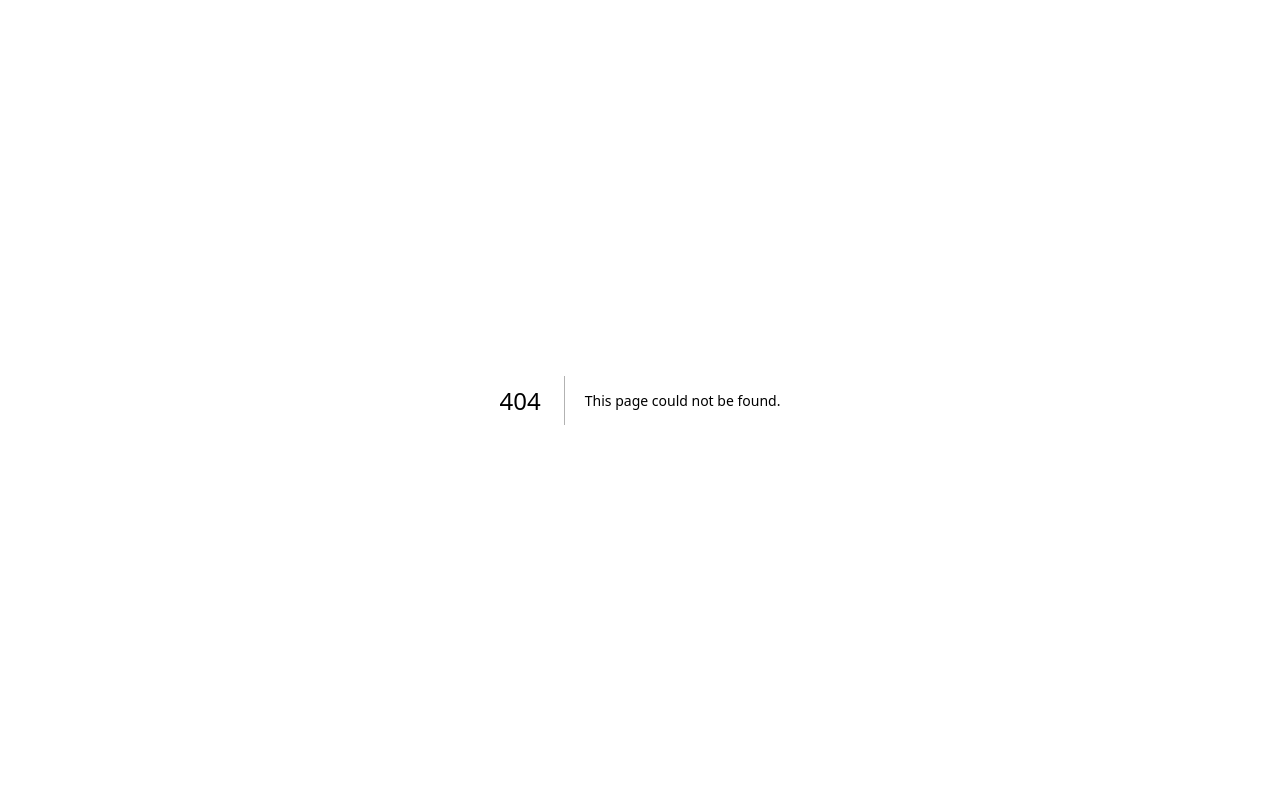
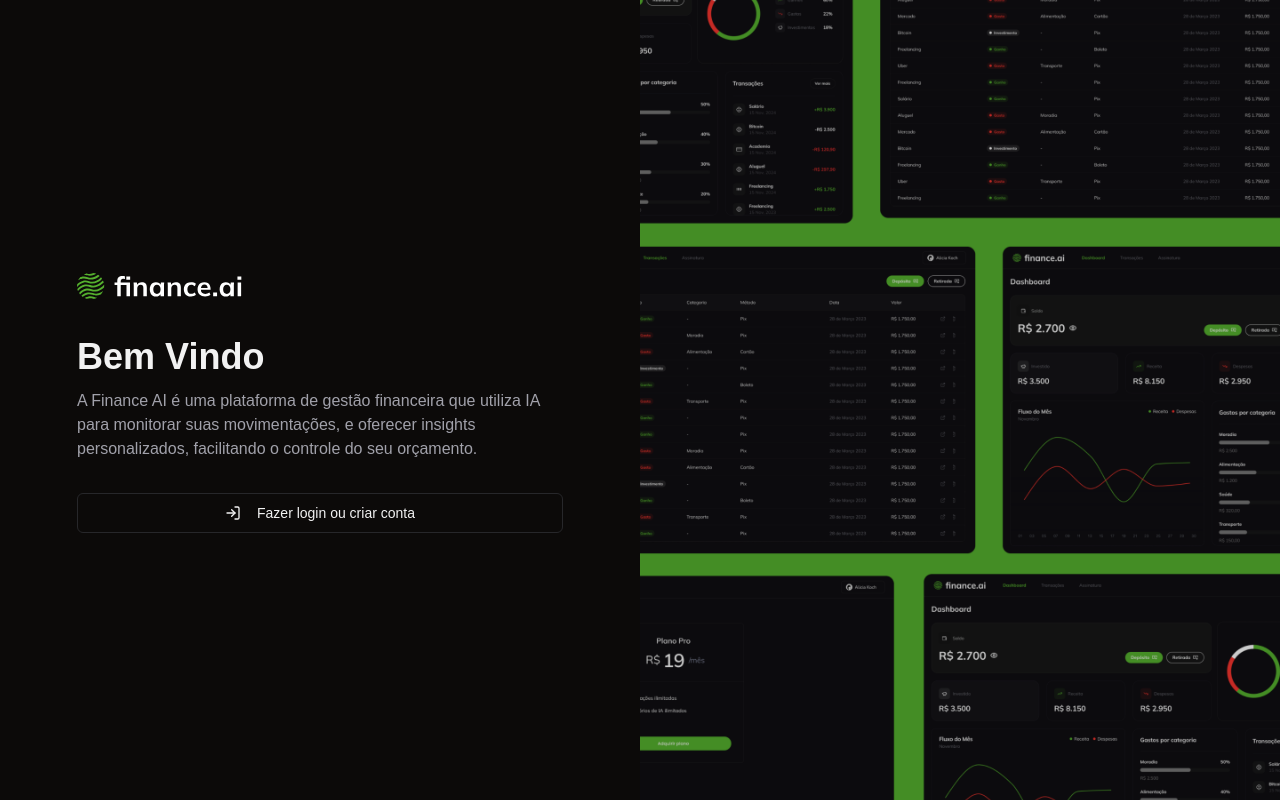
Before and after one commit to otorquati/finance-ai, a Next.js app: page /login in a window 1280 px wide. Before the commit this address had no page. Built offline with nearby package versions, Linux system fonts and the light colour scheme.

Commit message:
feat: add login page

```diff
--- a/app/globals.css
+++ b/app/globals.css
@@ -15,51 +15,51 @@
 @layer base {
   :root {
     --background: 0 0% 100%;
-    --foreground: 0 0% 3.9%;
-    --card: 0 0% 100%;
-    --card-foreground: 0 0% 3.9%;
+    --foreground: 240 10% 3.9%;
+    --card: transparent; /* Adjusted to be transparent */
+    --card-foreground: 240 10% 3.9%;
     --popover: 0 0% 100%;
-    --popover-foreground: 0 0% 3.9%;
-    --primary: 0 0% 9%;
-    --primary-foreground: 0 0% 98%;
-    --secondary: 0 0% 96.1%;
-    --secondary-foreground: 0 0% 9%;
-    --muted: 0 0% 96.1%;
-    --muted-foreground: 0 0% 45.1%;
-    --accent: 0 0% 96.1%;
-    --accent-foreground: 0 0% 9%;
+    --popover-foreground: 240 10% 3.9%;
+    --primary: 102 59% 44%; /* Adjusted for #55B02E */
+    --primary-foreground: 355.7 100% 97.3%;
+    --secondary: 240 4.8% 95.9%;
+    --secondary-foreground: 240 5.9% 10%;
+    --muted: 240 4.8% 95.9%;
+    --muted-foreground: 240 3.8% 46.1%;
+    --accent: 240 4.8% 95.9%;
+    --accent-foreground: 240 5.9% 10%;
     --destructive: 0 84.2% 60.2%;
-    --destructive-foreground: 0 0% 98%;
-    --border: 0 0% 89.8%;
-    --input: 0 0% 89.8%;
-    --ring: 0 0% 3.9%;
+    --destructive-foreground: 0 0 100%;
+    --border: 240 5.9% 90%;
+    --input: 240 5.9% 90%;
+    --ring: 102 59% 44%; /* Adjusted for #55B02E */
+    --radius: 0.5rem;
     --chart-1: 12 76% 61%;
     --chart-2: 173 58% 39%;
     --chart-3: 197 37% 24%;
     --chart-4: 43 74% 66%;
     --chart-5: 27 87% 67%;
-    --radius: 0.5rem;
   }
+
   .dark {
-    --background: 0 0% 3.9%;
-    --foreground: 0 0% 98%;
-    --card: 0 0% 3.9%;
-    --card-foreground: 0 0% 98%;
-    --popover: 0 0% 3.9%;
-    --popover-foreground: 0 0% 98%;
-    --primary: 0 0% 98%;
-    --primary-foreground: 0 0% 9%;
-    --secondary: 0 0% 14.9%;
-    --secondary-foreground: 0 0% 98%;
-    --muted: 0 0% 14.9%;
-    --muted-foreground: 0 0% 63.9%;
-    --accent: 0 0% 14.9%;
-    --accent-foreground: 0 0% 98%;
+    --background: 20 14.3% 4.1%;
+    --foreground: 0 0% 95%;
+    --card: transparent; /* Adjusted to be transparent */
+    --card-foreground: 0 0% 95%;
+    --popover: 0 0% 9%;
+    --popover-foreground: 0 0% 95%;
+    --primary: 102 59% 44%; /* Adjusted for #55B02E */
+    --primary-foreground: 0 0 100% --secondary: 240 3.7% 15.9%;
+    --secondary-foreground: 0 0 100%;
+    --muted: 0 0% 15%;
+    --muted-foreground: 240 5% 64.9%;
+    --accent: 12 6.5% 15.1%;
+    --accent-foreground: 0 0 100%;
     --destructive: 0 62.8% 30.6%;
-    --destructive-foreground: 0 0% 98%;
-    --border: 0 0% 14.9%;
-    --input: 0 0% 14.9%;
-    --ring: 0 0% 83.1%;
+    --destructive-foreground: 0 85.7% 97.3%;
+    --border: 240 3.7% 15.9%;
+    --input: 240 3.7% 15.9%;
+    --ring: 102 59% 44%; /* Adjusted for #55B02E */
     --chart-1: 220 70% 50%;
     --chart-2: 160 60% 45%;
     --chart-3: 30 80% 55%;
@@ -72,7 +72,10 @@
   * {
     @apply border-border;
   }
+  html {
+    @apply h-full;
+  }
   body {
-    @apply bg-background text-foreground;
+    @apply h-full bg-background text-foreground;
   }
 }
--- a/app/layout.tsx
+++ b/app/layout.tsx
@@ -26,7 +26,7 @@
   return (
     <html lang="en">
       <body
-        className={`${geistSans.variable} ${geistMono.variable} antialiased`}
+        className={`${geistSans.variable} ${geistMono.variable} antialiased dark`}
       >
         {children}
       </body>
--- /dev/null
+++ b/app/login/page.tsx
@@ -0,0 +1,30 @@
+import Image from "next/image";
+import { Button } from "../_components/ui/button";
+import { LogInIcon } from "lucide-react";
+
+const LoginPage = () => {
+    return (
+        <div className="grid h-full grid-cols-2">
+            {/* ESQUERDA */}
+            <div className="mx-auto flex flex-col h-full justify-center p-8 max-w-[550px]">
+                <Image src="/logo.svg" width={173} height={39} alt="Finance AI" className="mb-8"/>
+                <h1 className="mb-3 text-4xl font-bold">Bem Vindo</h1>
+                <p className="text-muted-foreground mb-8">
+                    A Finance AI é uma plataforma de gestão financeira que utiliza IA para
+                    monitorar suas movimentações, e oferecer insights personalizados,
+                    facilitando o controle do seu orçamento.
+                </p>
+                <Button variant="outline">
+                    <LogInIcon className="mr-2" />
+                    Fazer login ou criar conta
+                </Button>
+            </div>
+            {/* DIREITA */}
+            <div className="relative h-full w-full">
+                <Image src="/login.png" alt="Faça login" fill className="object-cover"/>
+            </div>
+        </div>
+      );
+}
+
+export default LoginPage;
--- a/app/transactions/[id]/page.tsx
+++ /dev/null
@@ -1,5 +0,0 @@
-const Transaction = ({ params: { id } }) => {
-  return <h1 className="text-red-500">Transaction: {id}</h1>;
-};
-
-export default Transaction;
```
Also changed, not shown: public/login.png (added), public/logo.svg (added).
